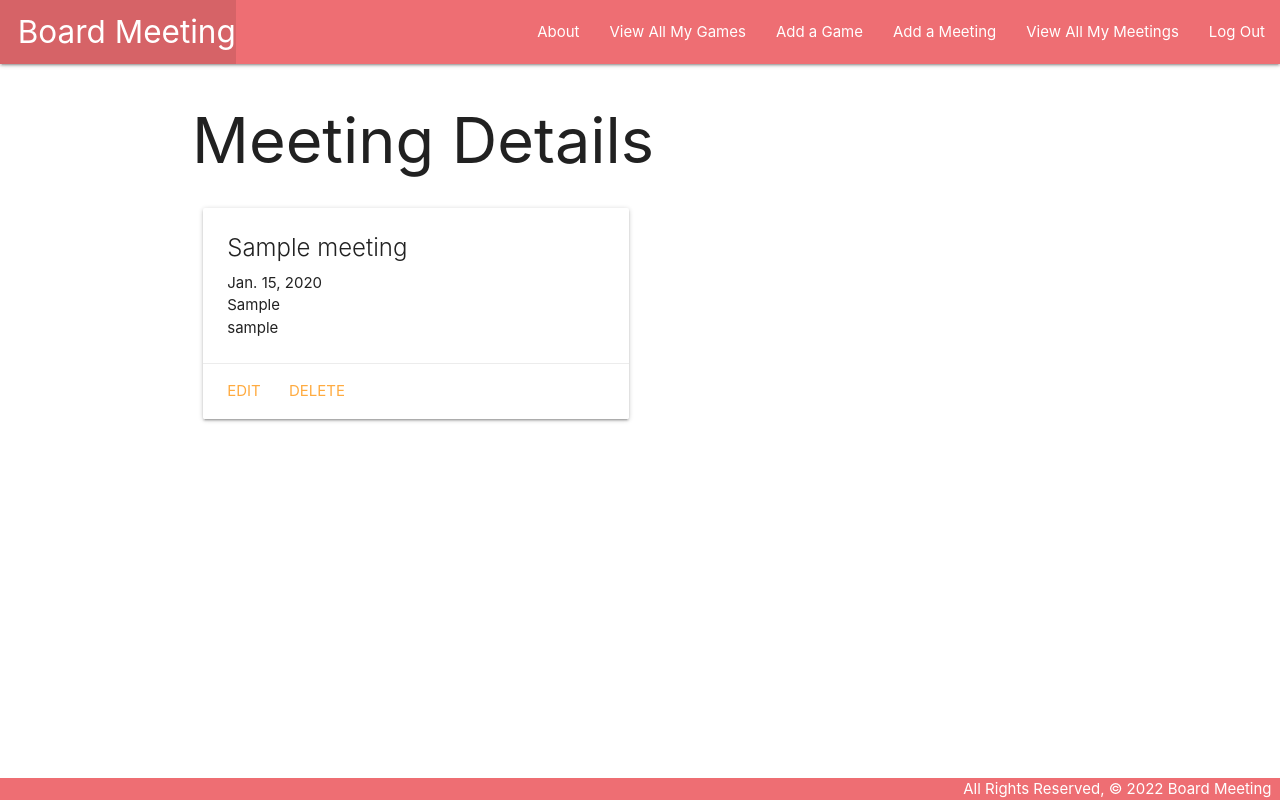
After one commit to masomaster/board-game-meetup, a Django app: page /meetings/1/ in a window 1280 px wide. The commit adds this page. Run offline with Django 4.2, Linux system fonts and the light colour scheme; a user stored in the database is signed in; tables that the repository leaves empty hold one stand-in row (values such as "Sample post").

Commit message:
added meeting forms and update

```diff
--- a/main_app/models.py
+++ b/main_app/models.py
@@ -11,6 +11,7 @@ class Game (models.Model):
     difficulty_rating = models.IntegerField(blank= True, null=True)
     genre = models.CharField(max_length=50, blank= True)
     min_age = models.IntegerField(default=5)
+    # meetings = models.ManyToManyField(Meeting)
     user = models.ForeignKey(User, on_delete=models.CASCADE)
     description = models.TextField(max_length=250, blank= True)
 
@@ -26,12 +27,15 @@ class Meeting(models.Model):
     location = models.CharField(max_length=100)
     min_ppl = models.IntegerField()
     max_ppl = models.IntegerField()
-    game = models.ForeignKey(Game, on_delete=models.CASCADE)
-    organizer = models.ForeignKey(User, on_delete=models.CASCADE, related_name="user_created") # in form, automatically assign creator to this field
-    players = models.ManyToManyField(User, related_name="user_playing") # on form, automatically assign creator to this join table AND allow other users to click a "join" button that will add them to this join table
+    game = models.ForeignKey(Game, on_delete=models.CASCADE, null = True)
+    organizer = models.ForeignKey(User, on_delete=models.CASCADE, related_name="user_created", null = True) # in form, automatically assign creator to this field
+    players = models.ManyToManyField(User, related_name="user_playing", null = True) # on form, automatically assign creator to this join table AND allow other users to click a "join" button that will add them to this join table
 
     def __str__(self):
         return f"{self.name} on {self.date}"
 
+    def get_absolute_url(self):
+        return reverse('meetings_detail', kwargs={'pk': self.id})
+
     class Meta:
         ordering = ['name']
--- a/main_app/templates/base.html
+++ b/main_app/templates/base.html
@@ -9,6 +9,7 @@
   <title>Board Meeting</title>
   <link rel="stylesheet" href="https://cdnjs.cloudflare.com/ajax/libs/materialize/1.0.0/css/materialize.min.css">
   <link rel="stylesheet" type="text/css" href="{% static 'css/style.css' %}">
+  <script src="https://cdnjs.cloudflare.com/ajax/libs/materialize/1.0.0/js/materialize.min.js"></script>
 </head>
 <body>
   <header class="navbar-fixed">
@@ -22,6 +23,7 @@
           {% if user.is_authenticated %}
             <li><a href="/games">View All My Games</a></li>
             <li><a href="{% url 'games_create' %}">Add a Game</a></li>
+            <li><a href="{% url 'meetings_create' %}">Add a Meeting</a></li>
             <li><a href="/meetings">View All My Meetings</a></li>
             <li><a href="{% url 'logout' %}">Log Out</a></li>
           {% else %}
--- /dev/null
+++ b/main_app/templates/main_app/meeting_detail.html
@@ -0,0 +1,22 @@
+{% extends 'base.html' %}
+{% block content %}
+
+<h1>Meeting Details</h1>
+
+<div class="row">
+  <div class="col s6 col-offset-3">
+    <div class="card">
+      <div class="card-content">
+        <span class="card-title">{{ meeting.name }}</span>
+            <p>{{ meeting.date }}</p>
+            <p>{{ meeting.location }}</p>
+            <p>{{ meeting.organizer }}</p>
+      </div>
+      <div class="card-action">
+        <a href="{% url 'meeting_update' meeting.id %}">Edit</a>
+        <a href="{% url 'meeting_delete' meeting.id %}">Delete</a>
+      </div>
+    </div>
+  </div>
+</div>
+{% endblock %}
--- a/main_app/urls.py
+++ b/main_app/urls.py
@@ -10,5 +10,9 @@ urlpatterns = [
     path('games/create/', views.GameCreate.as_view(), name='games_create'),
     path('games/<int:pk>/update/', views.GameUpdate.as_view(), name='games_update'),
     path('games/<int:pk>/delete/', views.GameDelete.as_view(), name='games_delete'),
-    path('meetings/', views.MeetingList.as_view(), name='meetings_index')
+    path('meetings/', views.MeetingList.as_view(), name='meetings_index'),
+    path('meetings/create/', views.MeetingCreate.as_view(), name='meetings_create'),
+    path('meetings/<int:pk>/', views.MeetingDetail.as_view(), name='meetings_detail'),
+    path('meetings/<int:pk>/update/', views.MeetingUpdate.as_view(), name='meeting_update'),
+    path('meetings/<int:pk>/delete/', views.MeetingDelete.as_view(), name='meeting_delete'),
 ]
--- a/main_app/views.py
+++ b/main_app/views.py
@@ -67,8 +67,12 @@ class MeetingDetail(LoginRequiredMixin, DetailView):
 
 class MeetingCreate(LoginRequiredMixin, CreateView):
   model = Meeting
-  fields = '__all__'
+  fields = ['name', 'date', 'location', 'min_ppl', 'max_ppl']
 
 class MeetingUpdate(LoginRequiredMixin, UpdateView):
   model = Meeting
   fields = ['name', 'date', 'location', 'min_ppl', 'max_ppl']
+
+class MeetingDelete(LoginRequiredMixin, DeleteView):
+  model = Meeting
+  success_url = '/meetings/'
```
Also changed, not shown: main_app/templates/main_app/meeting_confirm_delete.html (added, +13 -0 lines), main_app/templates/main_app/meeting_form.html (added, +29 -0 lines), main_app/templates/main_app/meeting_list.html (added, +19 -0 lines), main_app/migrations/0006_alter_meeting_game.py (added), main_app/migrations/0007_alter_meeting_organizer_alter_meeting_players.py (added).
